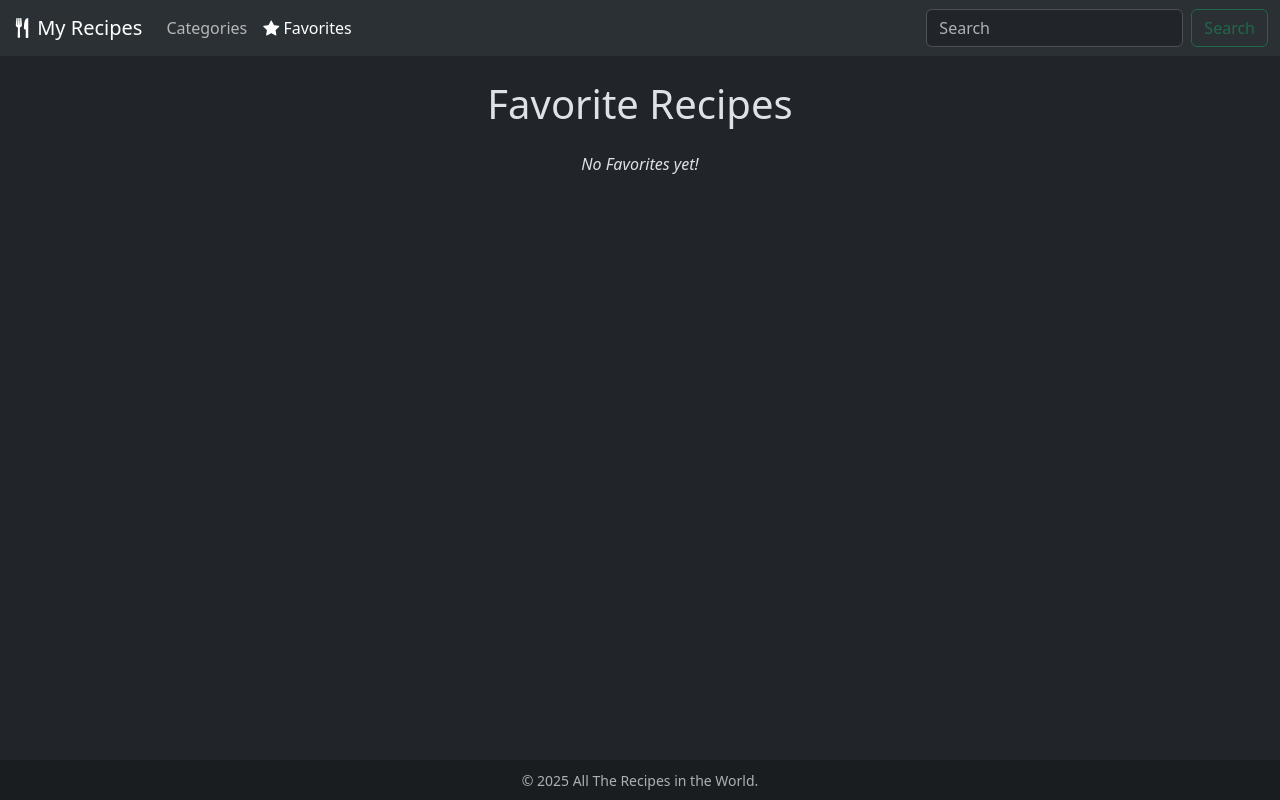
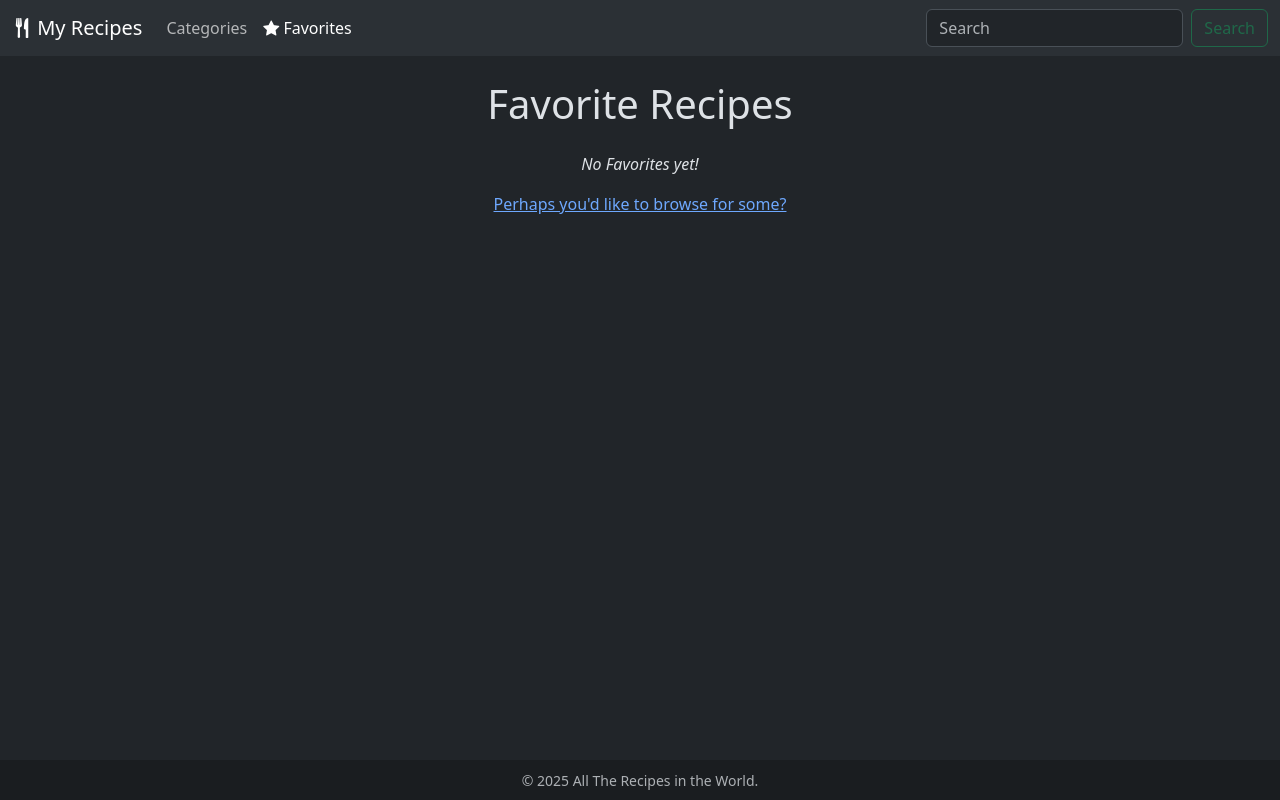
Before and after one commit to hirekarl/sba_10_recipe_discovery_app, a React (Vite) app in the folder recipe-discovery-app/: page /favorites in a window 1280 px wide. Built offline with nearby package versions, Linux system fonts and the light colour scheme.

Commit message:
Added a prompt to users to browse for Recipes to add to Favorites.

```diff
--- a/recipe-discovery-app/src/components/Favorites/Favorites.tsx
+++ b/recipe-discovery-app/src/components/Favorites/Favorites.tsx
@@ -1,4 +1,5 @@
 import { useContext, type ReactNode } from "react"
+import { Link } from "react-router-dom"
 import FavoritesContext, {
   type FavoritesContextType,
 } from "../../contexts/FavoritesContext"
@@ -23,9 +24,14 @@ const Favorites = () => {
           <h1 className="text-center my-4">Favorite Recipes</h1>
           <div className="row">
             {favorites.length === 0 ? (
-              <p className="text-center">
-                <em>No Favorites yet!</em>
-              </p>
+              <>
+                <p className="text-center">
+                  <em>No Favorites yet!</em>
+                </p>
+                <p className="text-center">
+                  <Link to="/">Perhaps you'd like to browse for some?</Link>
+                </p>
+              </>
             ) : (
               recipeCards
             )}
```
